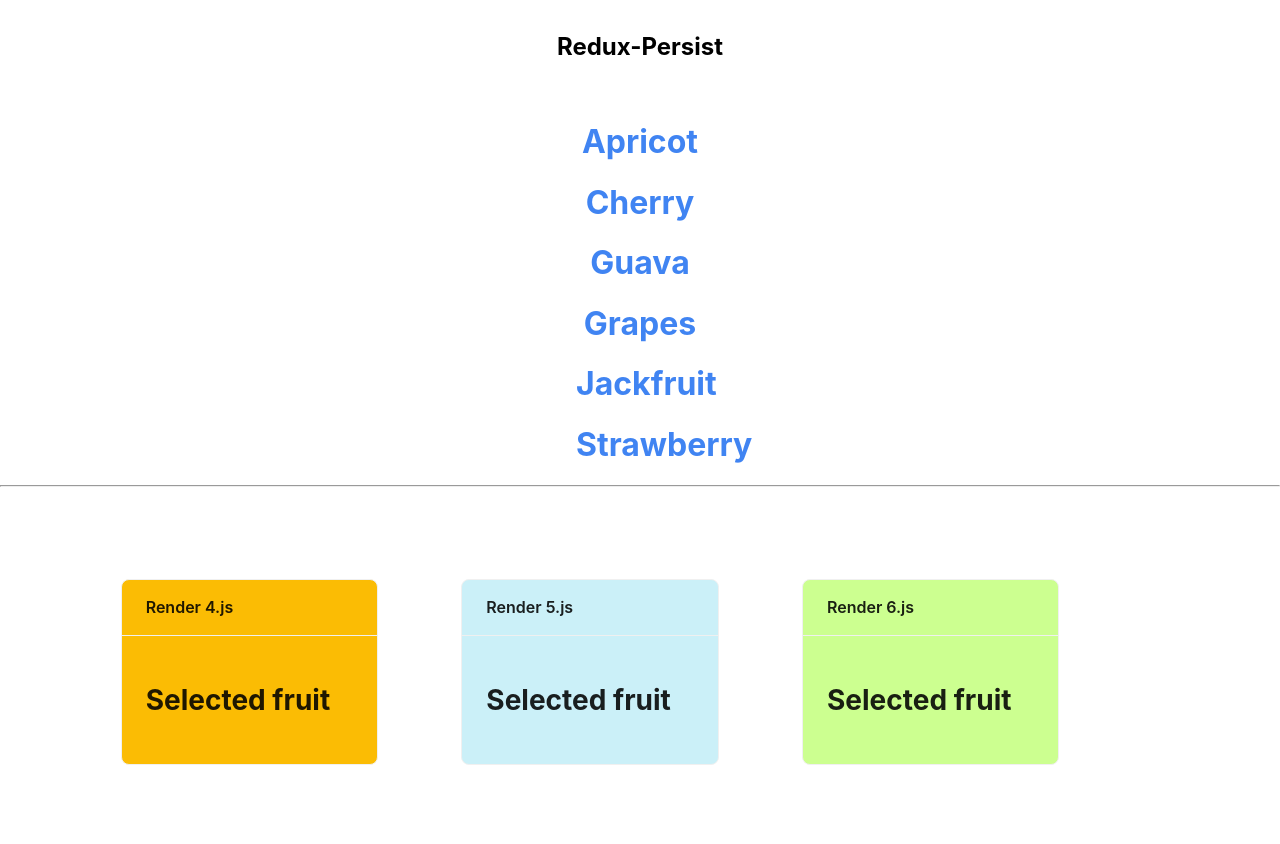
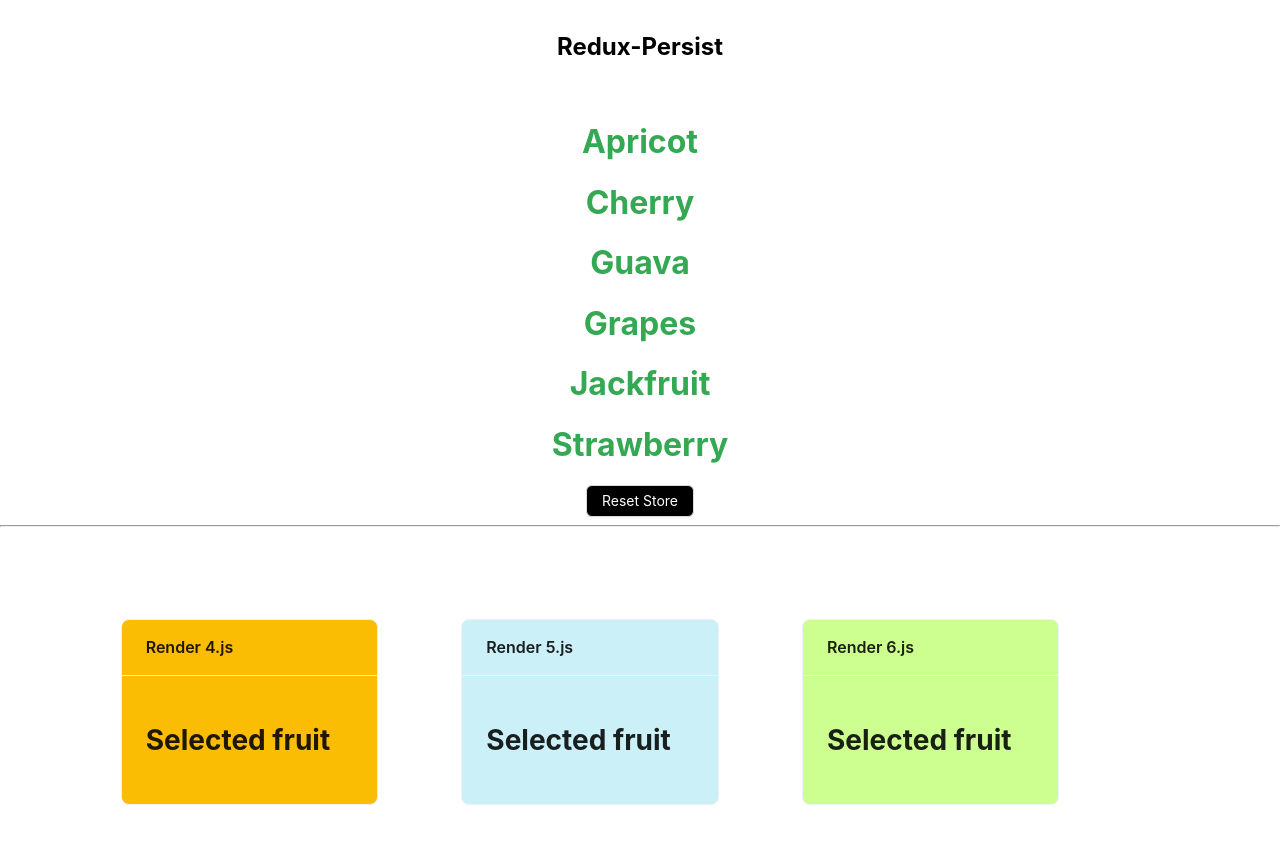
Before and after one commit to saijamiuno/react-redux, a React (Create React App) app: page / in a window 1280 px wide. Shown: the part 1100-1944 px from the top of the page. Built offline with nearby package versions, Linux system fonts and the light colour scheme.

Commit message:
Store reset added to persist

```diff
--- a/src/Components/Redux-Persist/SelectedNames.js
+++ b/src/Components/Redux-Persist/SelectedNames.js
@@ -1,6 +1,10 @@
 import React from "react";
+import { Button } from "antd";
 import { useDispatch, useSelector } from "react-redux";
-import { selectedFruitNames } from "../../Redux/Actions/PersistAction";
+import {
+  selectedFruitNames,
+  resetPersistStore,
+} from "../../Redux/Actions/PersistAction";
 export default function SelectedNames() {
   const dispatch = useDispatch();
   const { fruits, selectedFruit } = useSelector((state) => state.persistFriuts);
@@ -10,8 +14,8 @@
       {fruits?.map((fruit) => (
         <div
           style={{
-            color: "#4084f2",
-            maxWidth: "10vw",
+            color: "#34a853",
+            maxWidth: "15vw",
             background: fruit === selectedFruit ? "#e8eaed" : "white",
             borderRadius: "5px",
             cursor: "pointer",
@@ -21,7 +25,14 @@
           <h1>{fruit}</h1>
         </div>
       ))}
-
+      <Button
+        style={{ backgroundColor: "black", color: "white" }}
+        onClick={() => {
+          dispatch(resetPersistStore());
+        }}
+      >
+        Reset Store
+      </Button>
       <hr></hr>
     </center>
   );
--- a/src/Redux/Actions/PersistAction.js
+++ b/src/Redux/Actions/PersistAction.js
@@ -1,4 +1,4 @@
-import { SELECTED_FRUIT_PERSIST } from "../Const";
+import { SELECTED_FRUIT_PERSIST, RESET_PERSIST_STORE } from "../Const";
 
 export function selectedFruitNames(value) {
   return {
@@ -6,3 +6,9 @@
     payload: value,
   };
 }
+
+export function resetPersistStore() {
+  return {
+    type: RESET_PERSIST_STORE,
+  };
+}
--- a/src/Redux/Const.js
+++ b/src/Redux/Const.js
@@ -2,3 +2,4 @@
 export const REMOVE_TODO = "REMOVE_TODO";
 export const SELECTED_FRUIT = "SELECTED_FRUIT";
 export const SELECTED_FRUIT_PERSIST = "SELECTED_FRUIT_PERSIST";
+export const RESET_PERSIST_STORE = "RESET_PERSIST_STORE";
--- a/src/Redux/Reducers/PersistReducer.js
+++ b/src/Redux/Reducers/PersistReducer.js
@@ -1,4 +1,4 @@
-import { SELECTED_FRUIT_PERSIST } from "../Const";
+import { SELECTED_FRUIT_PERSIST, RESET_PERSIST_STORE } from "../Const";
 
 const intialState = {
   fruits: ["Apricot", "Cherry", "Guava", "Grapes", "Jackfruit", "Strawberry"],
@@ -12,6 +12,11 @@
         ...state,
         selectedFruit: actions.payload,
       };
+    case RESET_PERSIST_STORE:
+      return {
+        ...state,
+        selectedFruit: "",
+      };
 
     default:
       return state;
```
